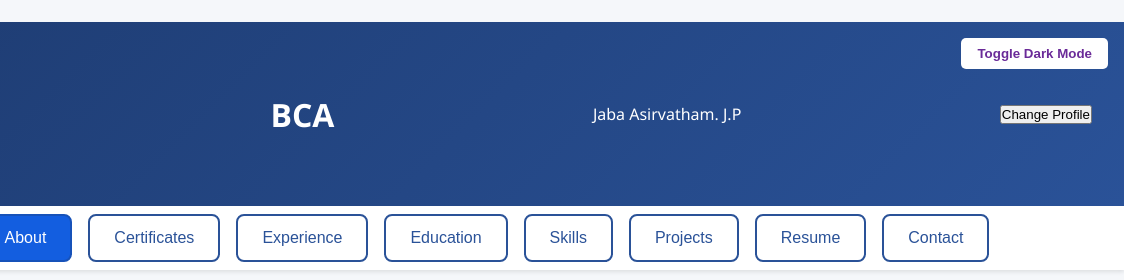
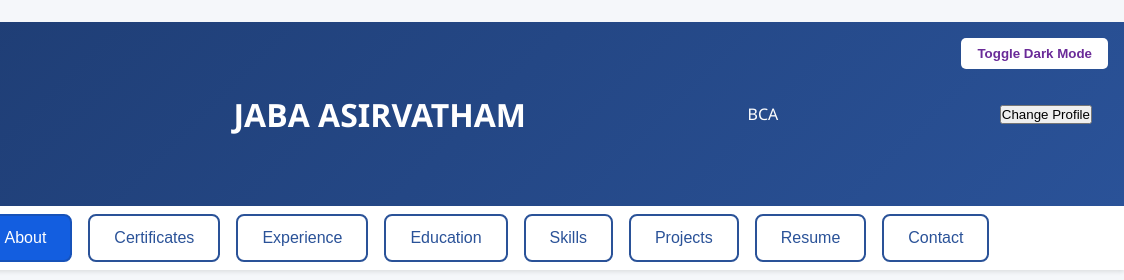
Before and after one commit to jabaasirvatham2-glitch/Jaba-Asirvatham-J.P, a plain HTML site: page index.html in a window 1280 px wide. Shown: the top 280 px of the page, 156-1280 px from the left. Drawn offline with Linux system fonts and the light colour scheme.

Commit message:
index.html

```diff
--- a/index.html
+++ b/index.html
@@ -200,10 +200,10 @@
   <button class="dark-toggle" onclick="toggleDarkMode()">Toggle Dark Mode</button>
   <img src="./shyamala.jpg" alt="Profile Picture" class="profile-picture" id="profileImage" style="margin: 0 1rem 0 0; align-self: flex-start;">
   <div style="text-align: left;">
-    <h1> BCA </h1>
+    <h1>JABA ASIRVATHAM </h1>
 
   </div>
-  <p>Jaba Asirvatham. J.P</p>
+  <p>BCA</p>
   <input type="file" id="fileInput" accept="image/*" style="display:none">
   <button onclick="showModal()">Change Profile</button>
 </header>
```
